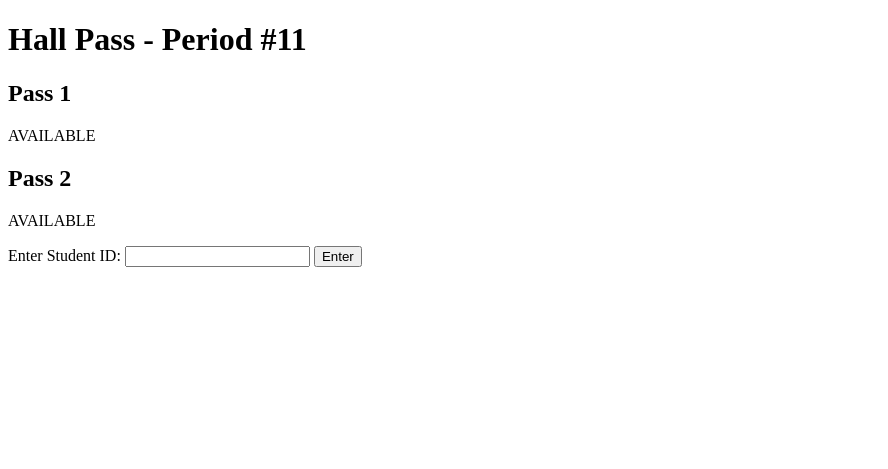
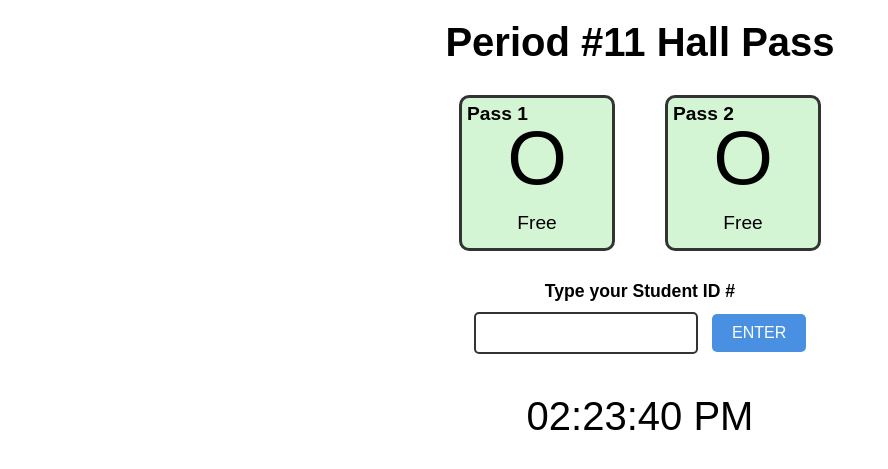
Before and after one commit to InfusedChooch/psychic-waddle, a Flask app: page / in a window 1280 px wide. Shown: the top 469 px of the page, without its empty margins (0-888 px from the left). Run offline with Flask 3, Linux system fonts and the light colour scheme.

Commit message:
Update index.html
UI Updates

```diff
--- a/templates/index.html
+++ b/templates/index.html
@@ -4,30 +4,128 @@
     <meta charset="UTF-8">
     <meta name="viewport" content="width=device-width, initial-scale=1.0">
     <title>Hall Pass Tracker</title>
-    <link rel="stylesheet" href="/static/style.css">
+    <style>
+        body {
+            font-family: Arial, sans-serif;
+            background: #fff;
+            margin: 0;
+            padding: 0;
+            text-align: center;
+        }
+        h1 {
+            font-size: 2.5em;
+            margin-top: 20px;
+        }
+        .passes {
+            display: flex;
+            justify-content: center;
+            gap: 50px;
+            margin: 30px;
+        }
+        .pass-box {
+            width: 150px;
+            height: 150px;
+            border: 3px solid #333;
+            border-radius: 10px;
+            display: flex;
+            justify-content: center;
+            align-items: center;
+            flex-direction: column;
+            font-size: 1.2em;
+            position: relative;
+        }
+        .pass-box.free {
+            background-color: #d4f5d4;
+        }
+        .pass-box.occupied {
+            background-color: #f7d4d4;
+        }
+        .pass-box .symbol {
+            font-size: 4em;
+        }
+        .pass-box .status-text {
+            margin-top: 10px;
+        }
+        form {
+            margin-top: 30px;
+        }
+        label {
+            display: block;
+            margin-bottom: 10px;
+            font-weight: bold;
+            font-size: 1.1em;
+        }
+        input[type="text"] {
+            padding: 10px;
+            font-size: 1em;
+            width: 200px;
+            border: 2px solid #333;
+            border-radius: 5px;
+        }
+        button {
+            padding: 10px 20px;
+            font-size: 1em;
+            background: #4a90e2;
+            color: white;
+            border: none;
+            border-radius: 5px;
+            margin-left: 10px;
+            cursor: pointer;
+        }
+        button:hover {
+            background: #357ab8;
+        }
+        .clock {
+            font-size: 2.5em;
+            margin-top: 40px;
+        }
+        .message {
+            margin-top: 20px;
+            font-weight: bold;
+        }
+    </style>
 </head>
 <body>
-    <h1>Hall Pass - Period #{{ current_period if current_period is not none else 'N/A' }}</h1>
+    <h1>Period #{{ current_period if current_period is not none else 'N/A' }} Hall Pass</h1>
 
-    <div class="pass-status">
+    <div class="passes">
         {% for pass_id, pass_data in passes.items() %}
-            <div class="pass {{ 'occupied' if pass_data['status'] == 'in use' else 'open' }}">
-                <h2>Pass {{ pass_id }}</h2>
+            <div class="pass-box {{ 'occupied' if pass_data['status'] == 'in use' else 'free' }}">
                 {% if pass_data['status'] == 'in use' %}
-                    <p>OUT @ {{ pass_data['time_out'] }}</p>
+                    <div class="symbol">X</div>
+                    <div class="status-text">OUT @ {{ pass_data['time_out'] }}</div>
                 {% else %}
-                    <p>AVAILABLE</p>
+                    <div class="symbol">O</div>
+                    <div class="status-text">Free</div>
                 {% endif %}
+                <div style="position: absolute; top: 5px; left: 5px; font-weight: bold;">Pass {{ pass_id }}</div>
             </div>
         {% endfor %}
     </div>
 
     <form method="POST">
-        <label for="student_id">Enter Student ID:</label>
+        <label for="student_id">Type your Student ID #</label>
         <input type="text" id="student_id" name="student_id" required>
-        <button type="submit">Enter</button>
+        <button type="submit">ENTER</button>
     </form>
 
     <p class="message">{{ message }}</p>
+
+    <div class="clock" id="clock">Loading time...</div>
+
+    <script>
+        function updateClock() {
+            const now = new Date();
+            let hours = now.getHours();
+            let minutes = now.getMinutes();
+            let seconds = now.getSeconds();
+            const ampm = hours >= 12 ? 'PM' : 'AM';
+            hours = hours % 12 || 12;
+            document.getElementById('clock').textContent =
+                `${hours.toString().padStart(2, '0')}:${minutes.toString().padStart(2, '0')}:${seconds.toString().padStart(2, '0')} ${ampm}`;
+        }
+        setInterval(updateClock, 1000);
+        updateClock();
+    </script>
 </body>
 </html>
```
